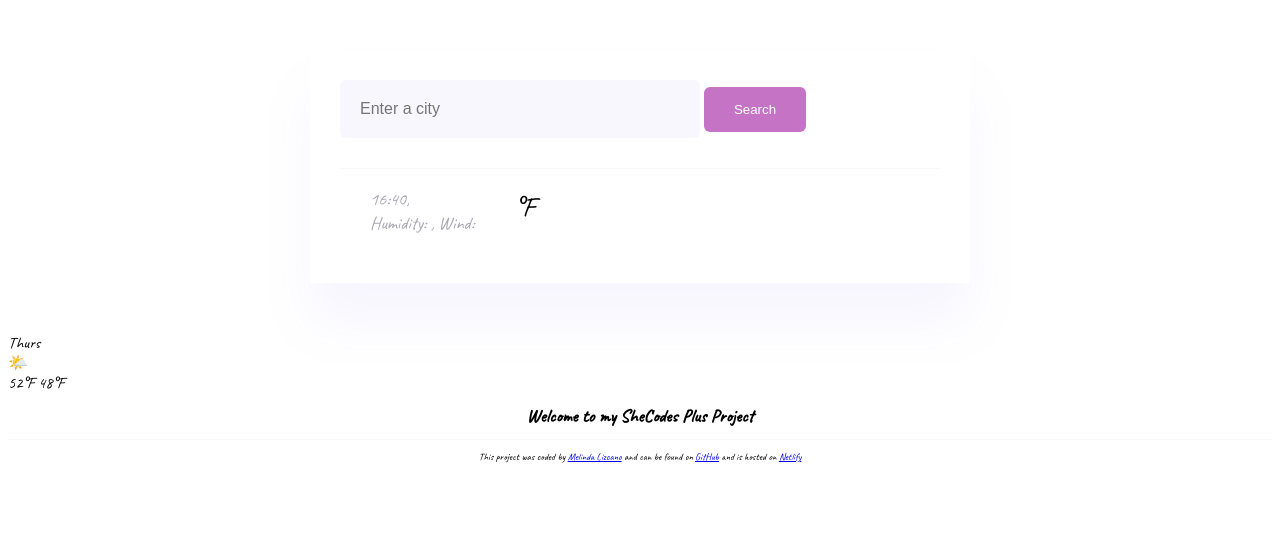
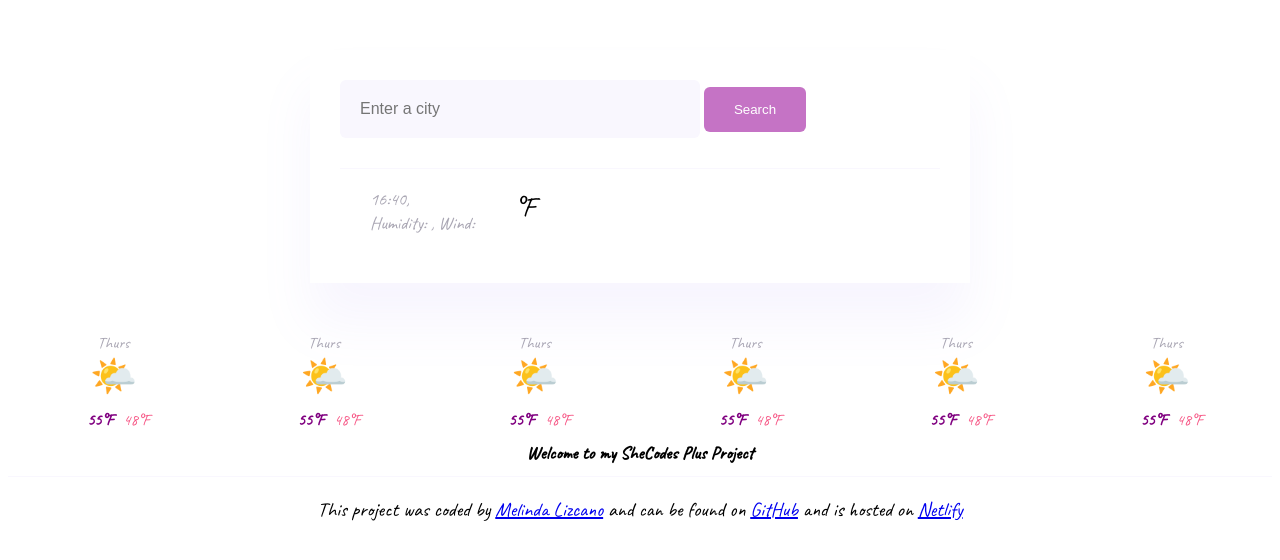
Before and after one commit to mlizcano11/BasicsProjectApp, a plain HTML site: page index.html in a window 1280 px wide. Drawn offline with nearby package versions, Linux system fonts and the light colour scheme; no server answers.

Commit message:
inserted CSS for forecast HTML

```diff
--- a/index.html
+++ b/index.html
@@ -50,9 +50,52 @@
             <div class="weather-forecast-day">
                 <div class="weather-forecast-date"> Thurs </div>
                 <div class="weather-forecast-icon">🌤️ </div>
-                <div class="weather-forecast-temperatures"> 52°F 48°F</div>
+                <div class="weather-forecast-temperature">
+                <div class="weather-forecast-high"> <strong>55°F</strong></div>
+                <div class="weahter-forecast-low">48°F</div>
         </div>
         </div>
+        <div class="weather-forecast-day">
+            <div class="weather-forecast-date"> Thurs </div>
+            <div class="weather-forecast-icon">🌤️ </div>
+            <div class="weather-forecast-temperature">
+            <div class="weather-forecast-high"> <strong>55°F</strong></div>
+            <div class="weahter-forecast-low">48°F</div>
+        </div>
+        </div>
+        <div class="weather-forecast-day">
+                <div class="weather-forecast-date"> Thurs </div>
+                <div class="weather-forecast-icon">🌤️ </div>
+                <div class="weather-forecast-temperature">
+                <div class="weather-forecast-high"> <strong>55°F</strong></div>
+                <div class="weahter-forecast-low">48°F</div>
+        </div>
+        </div>
+        <div class="weather-forecast-day">
+            <div class="weather-forecast-date"> Thurs </div>
+            <div class="weather-forecast-icon">🌤️ </div>
+            <div class="weather-forecast-temperature">
+            <div class="weather-forecast-high"> <strong>55°F</strong></div>
+            <div class="weahter-forecast-low">48°F</div>
+            </div>
+        </div>
+        <div class="weather-forecast-day">
+            <div class="weather-forecast-date"> Thurs </div>
+            <div class="weather-forecast-icon">🌤️ </div>
+            <div class="weather-forecast-temperature">
+            <div class="weather-forecast-high"> <strong>55°F</strong></div>
+            <div class="weahter-forecast-low">48°F</div>
+        </div>
+        </div>
+        <div class="weather-forecast-day">
+            <div class="weather-forecast-date"> Thurs </div>
+            <div class="weather-forecast-icon">🌤️ </div>
+            <div class="weather-forecast-temperature">
+            <div class="weather-forecast-high"> <strong>55°F</strong></div>
+            <div class="weahter-forecast-low">48°F</div>
+    </div>
+    </div>
+    </div>
     <h1 class="project">Welcome to my SheCodes Plus Project</h1>
 
 
--- a/styles.css
+++ b/styles.css
@@ -89,10 +89,48 @@ header {
   text-align: center;
 }
 
+.weather-forecast {
+  display: flex;
+  justify-content: space-around;
+  margin-top: 30px;
+
+}
+
+.weather-forecast-date {
+  text-align: center;
+  color: rgba(39, 33, 66, 0.4);
+  font-size: 16px;
+  line-height: 20px;
+}
+
+.weather-forecast-icon {
+  font-size: 38px;
+  text-align: center;
+}
+
+.weather-forecast-temperature {
+  text-align: center;
+  color: #f65282;
+  margin-top: 10px;
+  display: flex;
+  justify-content: center;
+}
+
+.weather-forecast-high {
+  text-align: center;
+  color: purple;
+  padding: 0 10px;
+}
+
+.weather-forecast-low {
+  text-align: center;
+  color: #ee8aa8;
+}
+
 footer {
 border-top: 1px solid #f9f7fe;
 padding: 30 px 0 0 0;
 text-align: center;
-font-size: 10px;
+font-size: 20px;
 
 }
```
